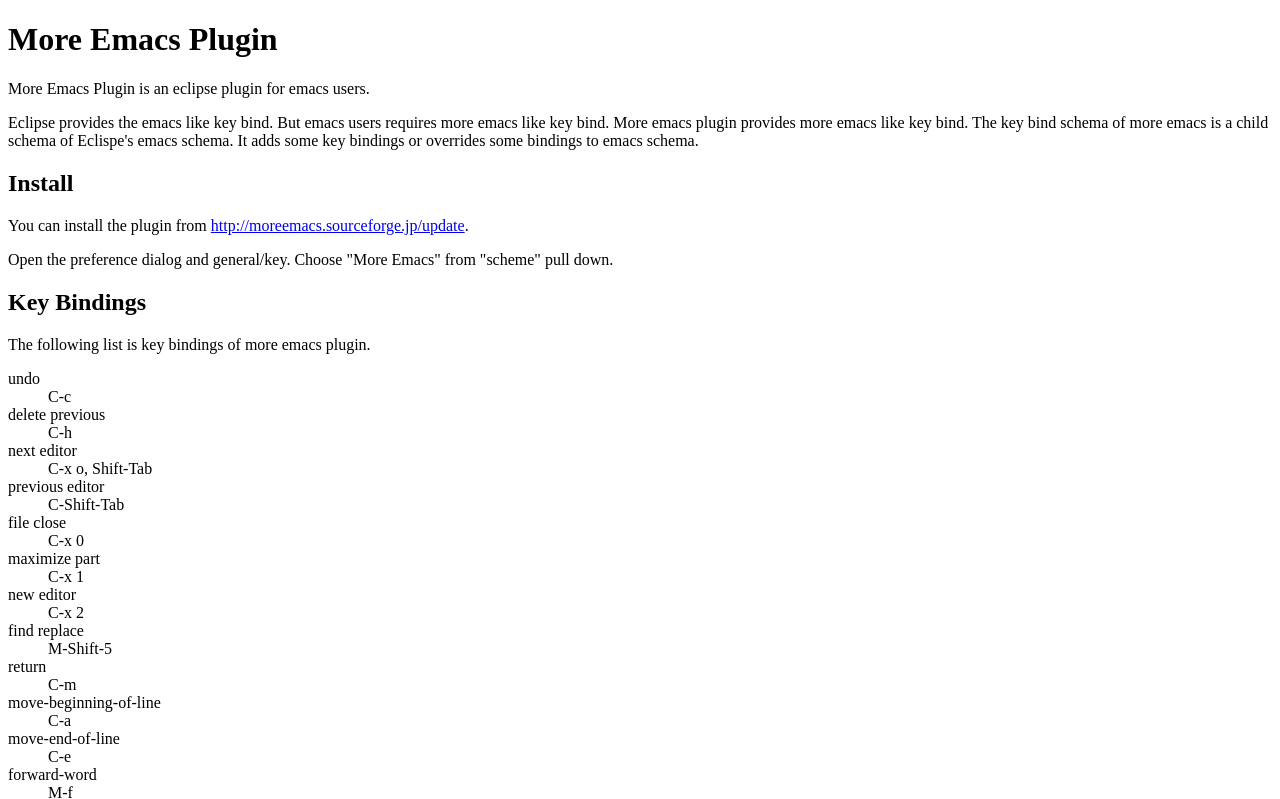
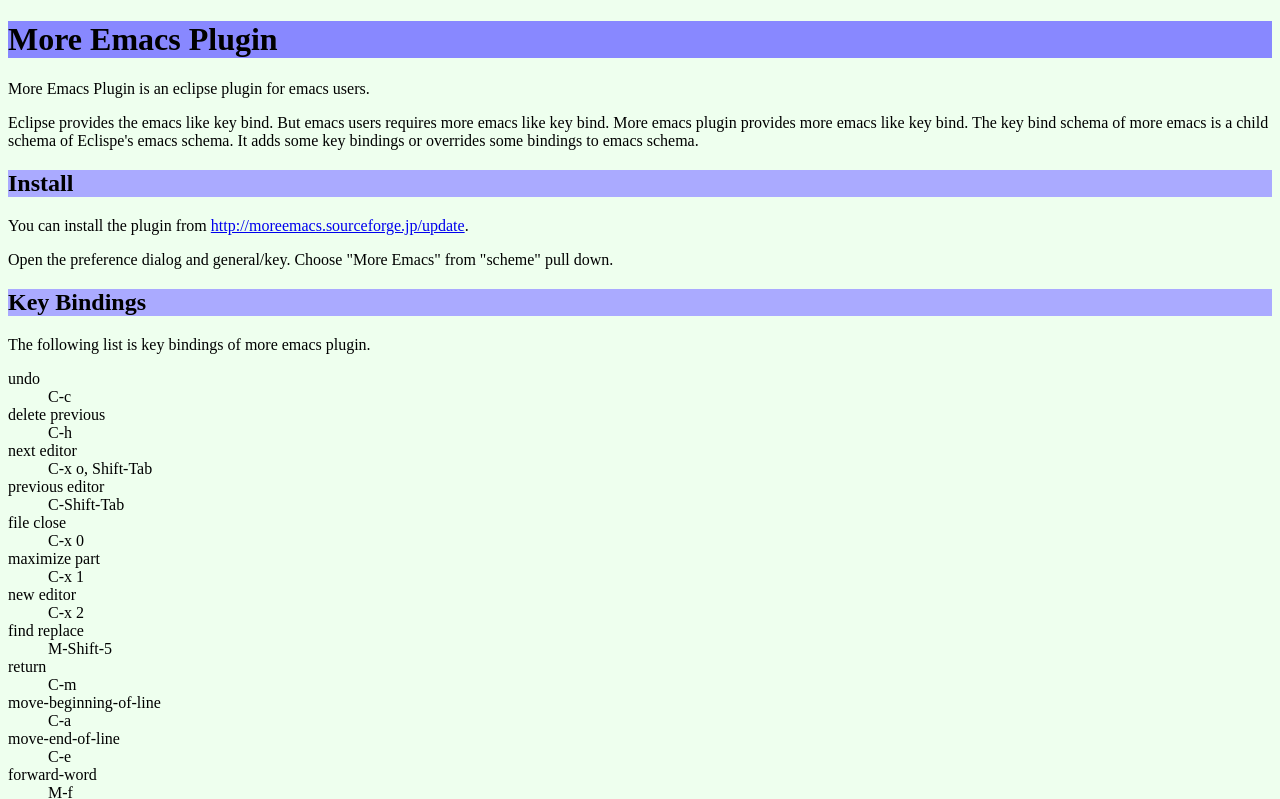
Before and after one commit to yas99en/moreemacs, a plain HTML site: page jp.sourceforge.moreemacs.web/WebContent/index.html in a window 1280 px wide. Shown: the top 799 px of the page. Drawn offline with Linux system fonts and the light colour scheme.

Commit message:
added style.css

```diff
--- a/jp.sourceforge.moreemacs.web/WebContent/index.html
+++ b/jp.sourceforge.moreemacs.web/WebContent/index.html
@@ -1,6 +1,7 @@
 <!DOCTYPE html PUBLIC "-//W3C//DTD HTML 4.01 Transitional//EN" "http://www.w3.org/TR/html4/loose.dtd">
 <html>
 <head>
+<link rel='stylesheet' type='text/css' href='style.css'>
 <meta http-equiv="Content-Type" content="text/html; charset=UTF-8">
 <title>More Emacs Plugin</title>
 </head>
--- /dev/null
+++ b/jp.sourceforge.moreemacs.web/WebContent/style.css
@@ -0,0 +1,13 @@
+@CHARSET "UTF-8";
+
+body {
+ background: #EEFFEE
+}
+
+h1 {
+ background: #8888FF
+}
+
+h2 {
+ background: #AAAAFF
+}
```
